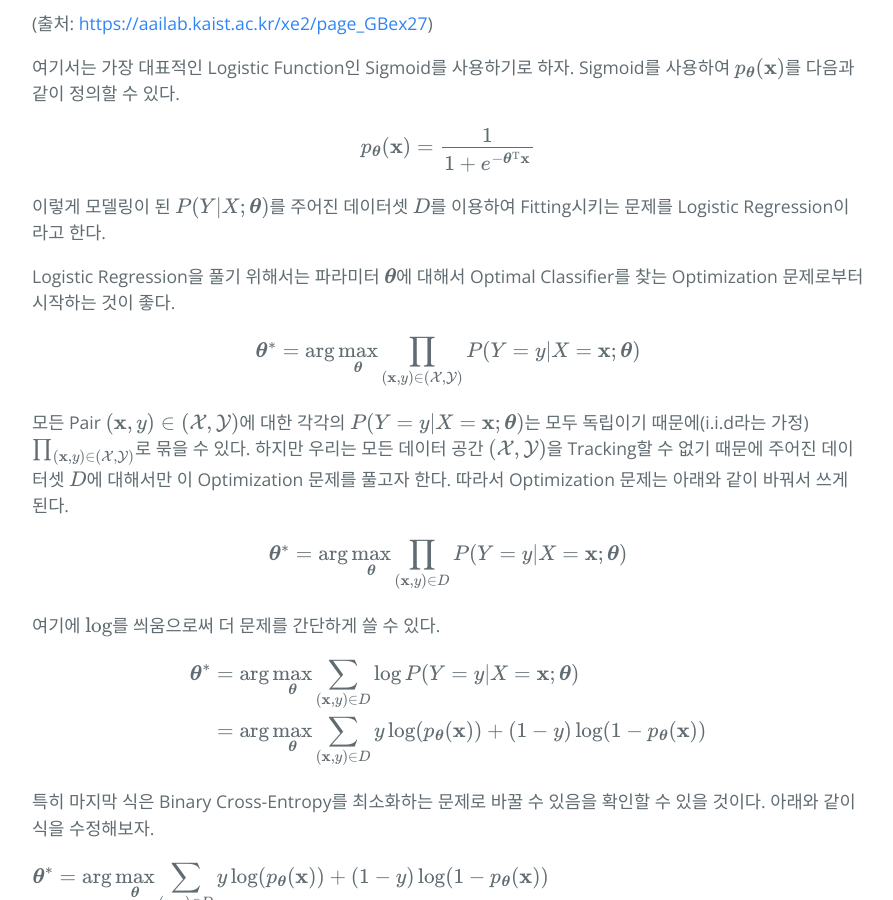
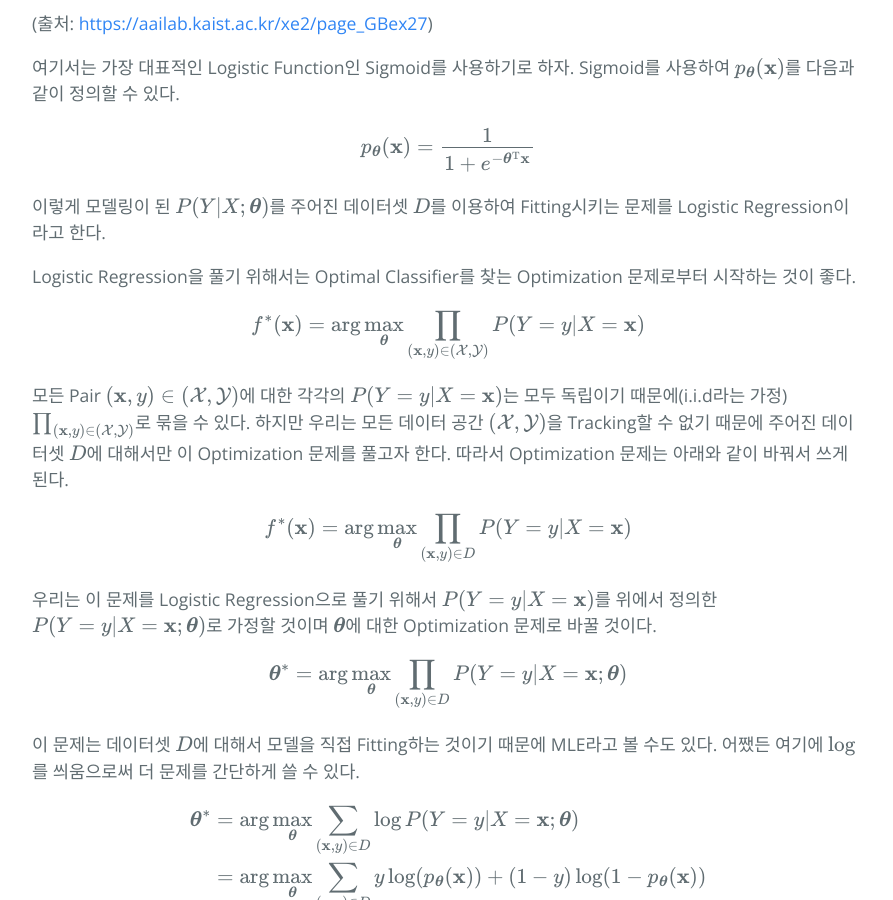
Before and after one commit to hcnoh/hcnoh.github.io, a Jekyll site: the page built from _posts/2019-04-25-logistic-regression-and-naive-bayes.md, in a window 1280 px wide and 900 px high, scrolled down 2378 px. Shown: the whole window, without its empty margins (192-1085 px from the left). Built offline with Jekyll 4.4.1, drawn with Linux system fonts in a browser that asks for light colours; formulas are drawn with MathJax 3; comment, search, counter and statistics services are not loaded; some of the changed text lies outside the part shown.

Commit message:
Update 2019-04-25-logistic-regression-and-naive-bayes.md

```diff
--- a/_posts/2019-04-25-logistic-regression-and-naive-bayes.md
+++ b/_posts/2019-04-25-logistic-regression-and-naive-bayes.md
@@ -71,16 +71,25 @@ $$
 
 이렇게 모델링이 된 $$P(Y\vert X;\boldsymbol{\theta})$$를 주어진 데이터셋 $$D$$를 이용하여 Fitting시키는 문제를 Logistic Regression이라고 한다.
 
-Logistic Regression을 풀기 위해서는 파라미터 $$\boldsymbol{\theta}$$에 대해서 Optimal Classifier를 찾는 Optimization 문제로부터 시작하는 것이 좋다.
+Logistic Regression을 풀기 위해서는 Optimal Classifier를 찾는 Optimization 문제로부터 시작하는 것이 좋다.
 
 $$
 \begin{align*}
-\boldsymbol{\theta}^*
-& = \arg \max_{\boldsymbol{\theta}} \prod_{(\mathbf{x}, y) \in (\mathcal{X}, \mathcal{Y})} P(Y=y \vert X=\mathbf{x} ; \boldsymbol{\theta})
+f^*(\mathbf{x})
+& = \arg \max_{\boldsymbol{\theta}} \prod_{(\mathbf{x}, y) \in (\mathcal{X}, \mathcal{Y})} P(Y=y \vert X=\mathbf{x})
 \end{align*}
 $$
 
-모든 Pair $$(\mathbf{x}, y) \in (\mathcal{X}, \mathcal{Y})$$에 대한 각각의 $$P(Y=y\vert X=\mathbf{x}; \boldsymbol{\theta})$$는 모두 독립이기 때문에(i.i.d라는 가정) $$\prod_{(\mathbf{x}, y) \in (\mathcal{X}, \mathcal{Y})}$$로 묶을 수 있다. 하지만 우리는 모든 데이터 공간 $$(\mathcal{X}, \mathcal{Y})$$을 Tracking할 수 없기 때문에 주어진 데이터셋 $$D$$에 대해서만 이 Optimization 문제를 풀고자 한다. 따라서 Optimization 문제는 아래와 같이 바꿔서 쓰게 된다.
+모든 Pair $$(\mathbf{x}, y) \in (\mathcal{X}, \mathcal{Y})$$에 대한 각각의 $$P(Y=y\vert X=\mathbf{x})$$는 모두 독립이기 때문에(i.i.d라는 가정) $$\prod_{(\mathbf{x}, y) \in (\mathcal{X}, \mathcal{Y})}$$로 묶을 수 있다. 하지만 우리는 모든 데이터 공간 $$(\mathcal{X}, \mathcal{Y})$$을 Tracking할 수 없기 때문에 주어진 데이터셋 $$D$$에 대해서만 이 Optimization 문제를 풀고자 한다. 따라서 Optimization 문제는 아래와 같이 바꿔서 쓰게 된다.
+
+$$
+\begin{align*}
+f^*(\mathbf{x})
+& = \arg \max_{\boldsymbol{\theta}} \prod_{(\mathbf{x}, y) \in D} P(Y=y \vert X=\mathbf{x})
+\end{align*}
+$$
+
+우리는 이 문제를 Logistic Regression으로 풀기 위해서 $$P(Y=y \vert X=\mathbf{x})$$를 위에서 정의한 $$P(Y=y \vert X=\mathbf{x} ; \boldsymbol{\theta})$$로 가정할 것이며 $$\boldsymbol{\theta}$$에 대한 Optimization 문제로 바꿀 것이다.
 
 $$
 \begin{align*}
@@ -89,7 +98,7 @@ $$
 \end{align*}
 $$
 
-여기에 $$\log$$를 씌움으로써 더 문제를 간단하게 쓸 수 있다.
+이 문제는 데이터셋 $$D$$에 대해서 모델을 직접 Fitting하는 것이기 때문에 MLE라고 볼 수도 있다. 어쨌든 여기에 $$\log$$를 씌움으로써 더 문제를 간단하게 쓸 수 있다.
 
 $$
 \begin{align*}
@@ -170,7 +179,23 @@ $$\mathbf{x}_{t+1} \longleftarrow \mathbf{x}_t - \alpha \mathbf{u}_t, \ \text{wh
 즉 위와 같이 Gradient를 이용하여 함수 $$f$$를 Iterative하게 업데이트하는 방법을 Gradient Descent 또는 Gradient Ascent라고 한다. $$f$$를 최대화시키는 알고리즘을 Gradient Ascent, $$f$$를 최소화시키는 알고리즘을 Gradient Descent라고 한다.
 
 ## Naive Bayes
-Naive Bayes 방법은 위에서 설명한대로 Generative Model의 한 종류이다. 따라서 $$P(Y\vert X)$$를 직접 가정하여 모델링하는 대신 $$P(X\vert Y)$$ 및 $$P(Y)$$에 대한 가정이 필요하게 된다. 위에서 Logistic Regression을 설명할 때 사용한 문제 세팅을 그대로 가져와서 다시 써보면 다음과 같이 쓸 수 있다.
+Naive Bayes 방법은 위에서 설명한대로 Generative Model의 한 종류이다. 따라서 $$P(Y\vert X)$$를 직접 가정하여 모델링하는 대신 $$P(X\vert Y)$$ 및 $$P(Y)$$에 대한 가정이 필요하게 된다. 위에서 Logistic Regression을 설명할 때 사용한 문제 세팅을 그대로 가져와서 Optimization 문제를 다시 써보면 다음과 같이 쓸 수 있다.
+
+$$
+\begin{align*}
+\boldsymbol{\theta}^*
+& = \arg \max_{\boldsymbol{\theta}} \prod_{(\mathbf{x}, y) \in D} P(Y=y \vert X=\mathbf{x})
+\end{align*}
+$$
+
+Naive Bayes는 Generative Model이기 때문에 아래와 같이 분해하여 생각하게 된다.
+
+$$
+\begin{align*}
+\boldsymbol{\theta}^*
+& = \arg \max_{\boldsymbol{\theta}} \prod_{(\mathbf{x}, y) \in D} P(X=\mathbf{x} \vert Y=y)P(Y=y)
+\end{align*}
+$$
 
 Optimal Classifier의 정의: $$f^*(x) = \arg \max_{Y=y}P(Y=y \vert X=x)$$
 
```
